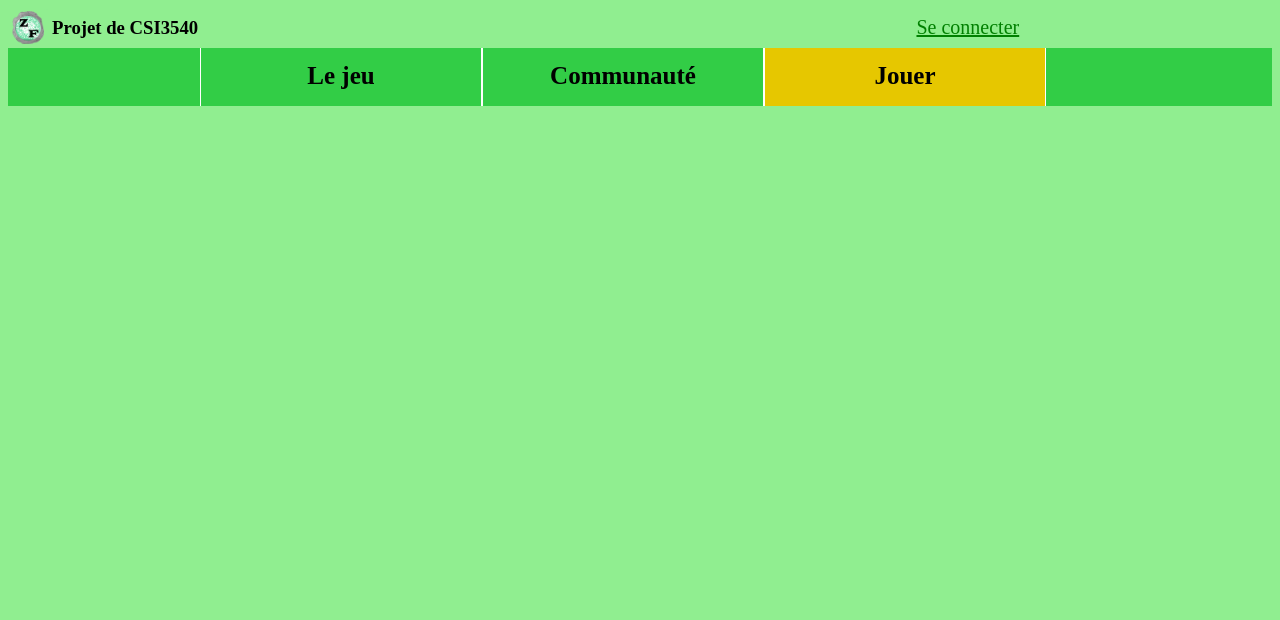
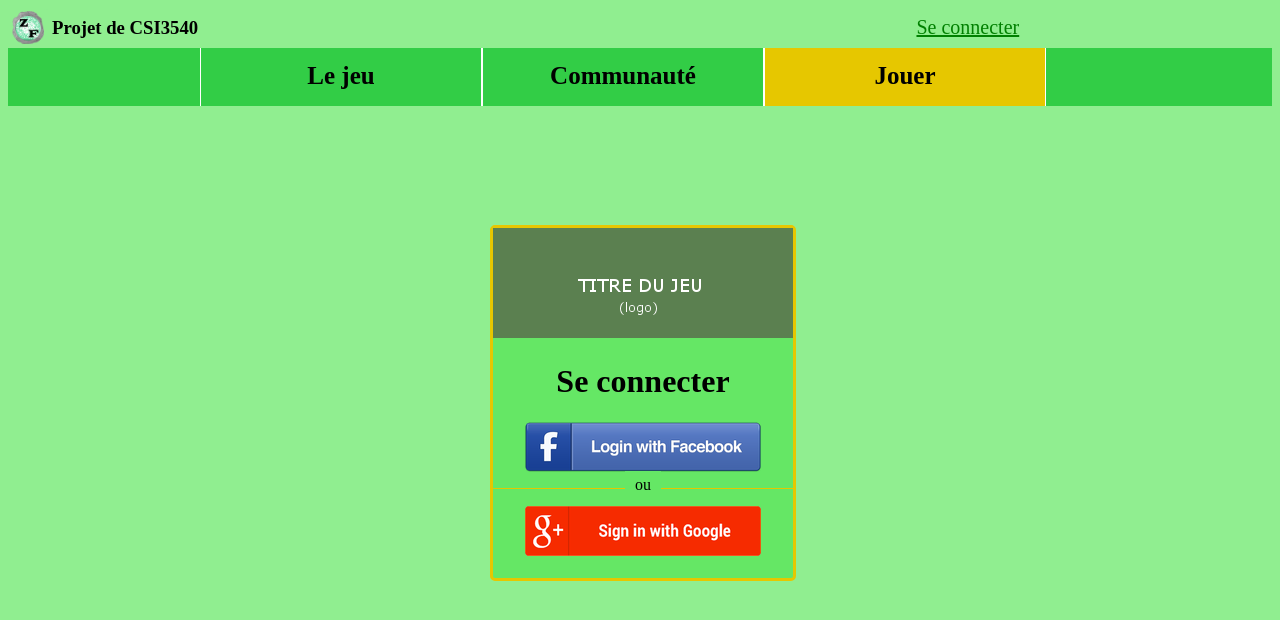
Before and after one commit to paquzach/CSI3540_Projet_ZP_FT, a PHP site: page /login.html in a window 1280 px wide. Shown: the top 620 px of the page. Run offline with PHP 8.4, Linux system fonts and the light colour scheme.

Commit message:
Progress in creating a new login page in line with the style of our other pages

```diff
--- a/F&Z/login.html
+++ b/F&Z/login.html
@@ -27,6 +27,32 @@
 		</div>
 	</ul>
 
+	<div style="width: 300px; height:350px; position:absolute; left:calc(50% - 150px); top:calc(50% - 175px); border: 3px solid #e6c700; border-radius: 5px; background-color: #65e765;">
+		<div style="text-align: center">
+    		<div style="display: inline-block;">
+    			<img src="pictures/titre_logo.png" alt="Logo">
+    		</div>
+		</div>
+		<div style="text-align: center;">
+    		<h1>Se connecter</h1>
+    	</div>
+    	<div style="text-align: center">
+    		<div style="display: inline-block;">
+    			<img src="pictures/facebook_login.png" alt="Facebook login">
+    		</div>
+    		<div style="width: 100%; height: 30px;">
+				<div style="width: 100%; height: 12px; border-bottom: 1px solid #e6c700; text-align: center">
+				  <span style="background-color: #65e765; padding: 5px 10px;">
+				    ou
+				  </span>
+				</div>
+			</div>
+    		<div style="display: inline-block;">
+    			<img src="pictures/google_login.png" alt="Google login">
+    		</div>
+		</div>
+	</div>
+
 </body>
 
 </html>
--- a/F&Z/style.css
+++ b/F&Z/style.css
@@ -61,6 +61,17 @@ body
 	position: absolute;
 	top: calc(50% - 120px);
 	left: calc(50% - 145px);
+}
+.centerDiv {
+	width: 300px;
+	height:400px;
+	margin-left:auto;
+	margin-right: auto;
+	position:absolute;
+	border: 3px solid #e6c700;
+	border-radius: 5px;
+	background-color: #65e765;
+	top:50%;
 }
 
 ul
@@ -137,5 +148,4 @@ a.login
 	margin-right:20%;
 }
 
-
 </style>
```
Also changed, not shown: F&Z/pictures/titre_logo.png (added). Lines whose indentation alone changed are shown as unchanged.
